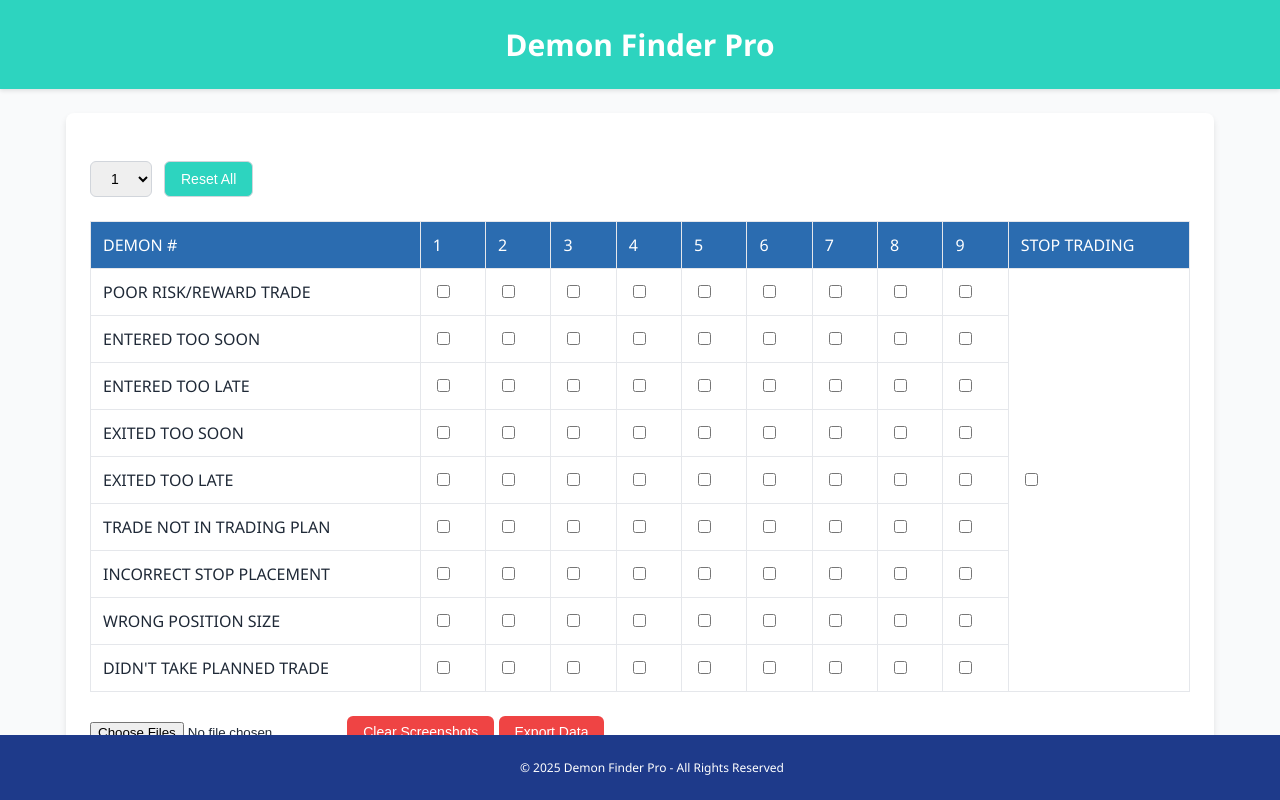
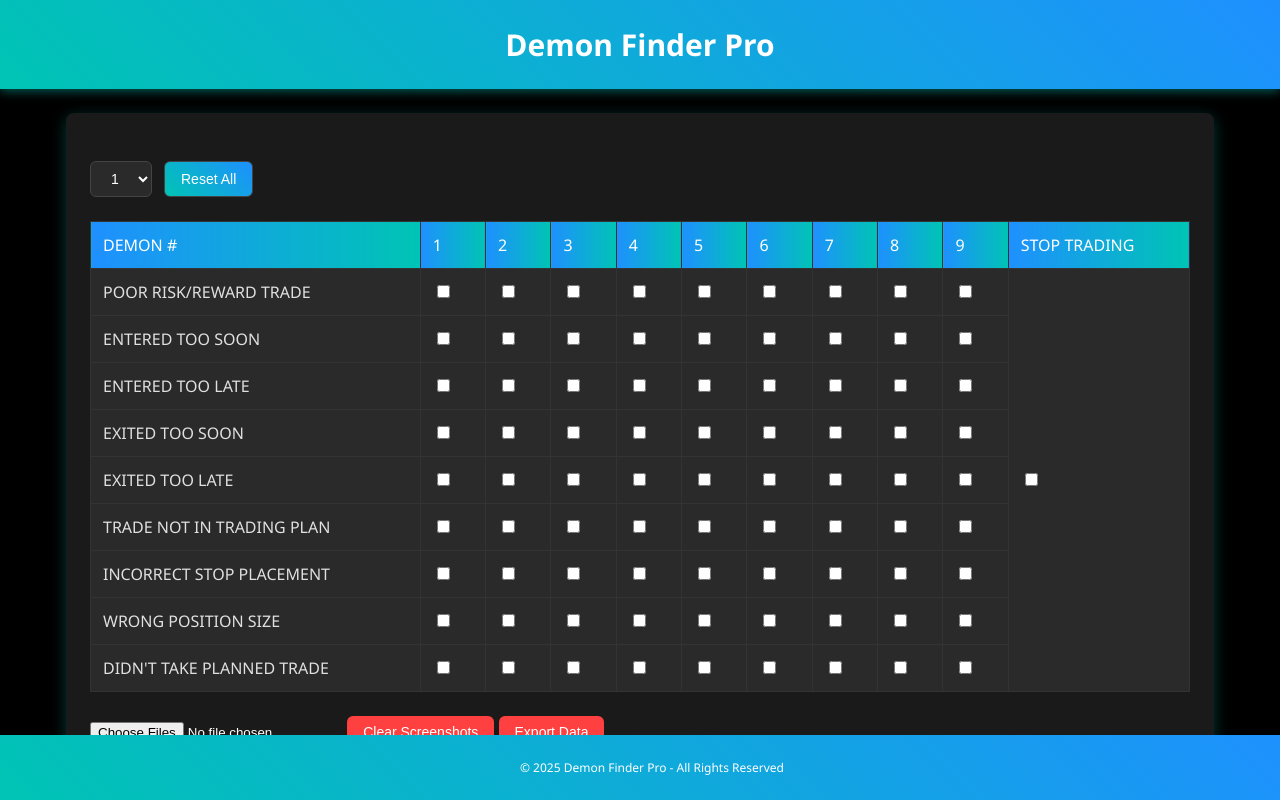
Before and after one commit to AROYALBASTARD/Demon-Finder, a plain HTML site: page index.html in a window 1280 px wide. Shown: the top 800 px of the page. Drawn offline with nearby package versions, Linux system fonts and the light colour scheme.

Commit message:
Update index.html

```diff
--- a/index.html
+++ b/index.html
@@ -9,15 +9,15 @@
             font-family: 'Segoe UI', Arial, sans-serif;
             margin: 0;
             padding: 0;
-            background-color: #f9fafb; /* Light gray background */
-            color: #1f2937; /* Dark text for contrast */
+            background-color: #000000; /* Deep black background like Grok's base */
+            color: #FFFFFF; /* White text for contrast */
         }
         .header {
-            background-color: #1e3a8a; /* Deep blue header */
-            color: white;
+            background: linear-gradient(45deg, #00C4B4, #1E90FF); /* Teal to blue gradient for glowing effect */
+            color: #FFFFFF;
             padding: 1.5rem;
             text-align: center;
-            box-shadow: 0 2px 4px rgba(0, 0, 0, 0.1);
+            box-shadow: 0 2px 10px rgba(0, 192, 180, 0.5); /* Subtle glowing shadow */
         }
         .header h1 {
             margin: 0;
@@ -28,24 +28,25 @@
             max-width: 1100px;
             margin: 1.5rem auto;
             padding: 1.5rem;
-            background: white;
+            background: #1A1A1A; /* Dark gray to mimic Grok's depth */
             border-radius: 0.5rem;
-            box-shadow: 0 4px 6px rgba(0, 0, 0, 0.1);
+            box-shadow: 0 4px 15px rgba(0, 196, 180, 0.3); /* Soft teal glow */
         }
         table {
             width: 100%;
             border-collapse: collapse;
             margin-top: 1.5rem;
-            background-color: #ffffff;
+            background-color: #2A2A2A; /* Darker table background */
         }
         th, td {
-            border: 1px solid #e5e7eb; /* Light border */
+            border: 1px solid #333333; /* Dark border */
             padding: 0.75rem;
             text-align: left;
+            color: #E0E0E0; /* Light gray text */
         }
         th {
-            background-color: #2b6cb0; /* Medium blue for headers */
-            color: white;
+            background: linear-gradient(90deg, #1E90FF, #00C4B4); /* Blue to teal gradient for headers */
+            color: #FFFFFF;
             font-weight: 500;
         }
         .checkbox { margin-right: 0.5rem; }
@@ -57,21 +58,22 @@
         }
         select, button {
             padding: 0.5rem 1rem;
-            border: 1px solid #d1d5db; /* Subtle border */
+            border: 1px solid #444444; /* Darker border */
             border-radius: 0.375rem;
             font-size: 0.875rem;
+            background-color: #2A2A2A; /* Dark background */
+            color: #FFFFFF;
         }
         button {
-            background-color: #2dd4bf; /* Teal button */
-            color: white;
+            background: linear-gradient(45deg, #00C4B4, #1E90FF); /* Teal to blue gradient */
             cursor: pointer;
-            transition: background-color 0.2s;
+            transition: opacity 0.2s;
         }
         button:hover {
-            background-color: #14b8a6; /* Darker teal on hover */
+            opacity: 0.8;
         }
         #stopMessage {
-            color: #dc2626; /* Red for warnings */
+            color: #FF4040; /* Red warning color */
             font-weight: 600;
             text-align: center;
             margin: 1rem 0;
@@ -87,32 +89,32 @@
             max-width: 100%;
             height: auto;
             margin: 0.5rem 0;
-            border: 1px solid #e5e7eb;
+            border: 1px solid #333333;
             border-radius: 0.25rem;
         }
         #clearScreenshots, #exportData {
-            background-color: #ef4444; /* Red for clear/export buttons */
+            background: #FF4040; /* Red for clear/export */
             padding: 0.5rem 1rem;
             border: none;
             border-radius: 0.375rem;
             cursor: pointer;
-            transition: background-color 0.2s;
+            transition: opacity 0.2s;
         }
         #clearScreenshots:hover, #exportData:hover {
-            background-color: #dc2626; /* Darker red on hover */
+            opacity: 0.8;
         }
         #summary {
             margin-top: 1.5rem;
             padding: 1rem;
-            background-color: #f3f4f6; /* Light gray summary box */
+            background-color: #2A2A2A; /* Dark summary box */
             border-radius: 0.375rem;
             font-size: 0.875rem;
         }
         footer {
             text-align: center;
             padding: 0.75rem;
-            background-color: #1e3a8a; /* Deep blue footer */
-            color: white;
+            background: linear-gradient(45deg, #00C4B4, #1E90FF); /* Teal to blue gradient */
+            color: #FFFFFF;
             font-size: 0.75rem;
             position: fixed;
             bottom: 0;
@@ -247,7 +249,7 @@
             const checkboxes = document.querySelectorAll('.checkbox');
             let count = 0;
             checkboxes.forEach(cb => { if (cb.checked) count++; });
-            document.querySelector('.header').style.backgroundColor = count > 5 ? '#dc2626' : '#2dd4bf';
+            document.querySelector('.header').style.background = count > 5 ? '#FF4040' : 'linear-gradient(45deg, #00C4B4, #1E90FF)';
         }
 
         function resetForm() {
@@ -255,7 +257,7 @@
                 document.querySelectorAll('.checkbox').forEach(cb => cb.checked = false);
                 localStorage.removeItem('demonFinderState');
                 document.getElementById('demonCount').value = '1';
-                document.querySelector('.header').style.backgroundColor = '#2dd4bf';
+                document.querySelector('.header').style.background = 'linear-gradient(45deg, #00C4B4, #1E90FF)';
                 document.getElementById('stopMessage').style.display = 'none';
                 localStorage.removeItem('demonFinderScreenshots');
                 document.getElementById('screenshotContainer').innerHTML = '';
@@ -376,11 +378,3 @@
                 const imgData = canvas.toDataURL('image/png');
                 const imgProps = doc.getImageProperties(imgData);
                 const pdfWidth = doc.internal.pageSize.getWidth();
-                const pdfHeight = (imgProps.height * pdfWidth) / imgProps.width;
-                doc.addImage(imgData, 'PNG', 0, 0, pdfWidth, pdfHeight);
-                doc.save(`demon_finder_data_${new Date().toISOString().split('T')[0]}.pdf`);
-            });
-        }
-    </script>
-</body>
-</html>
```
